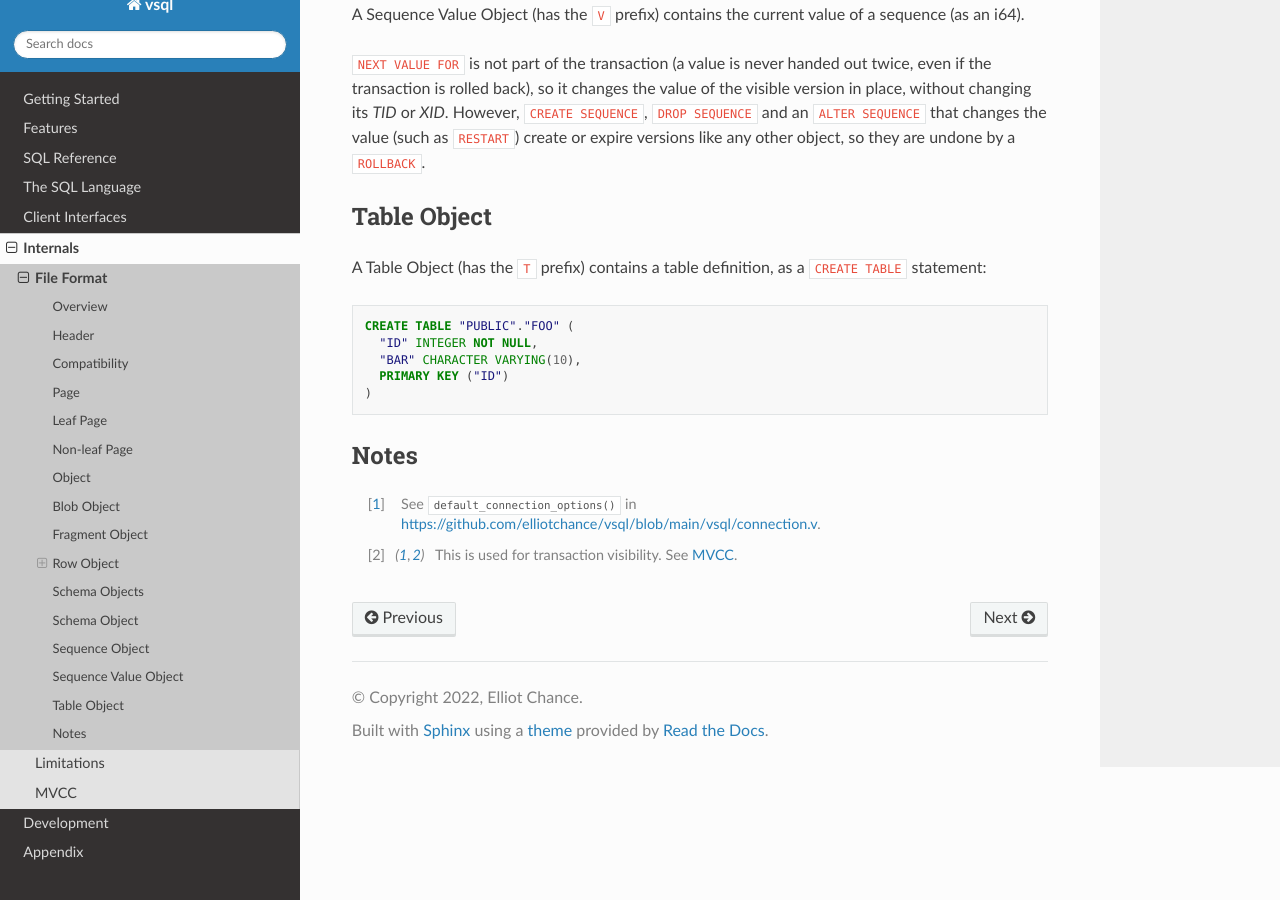
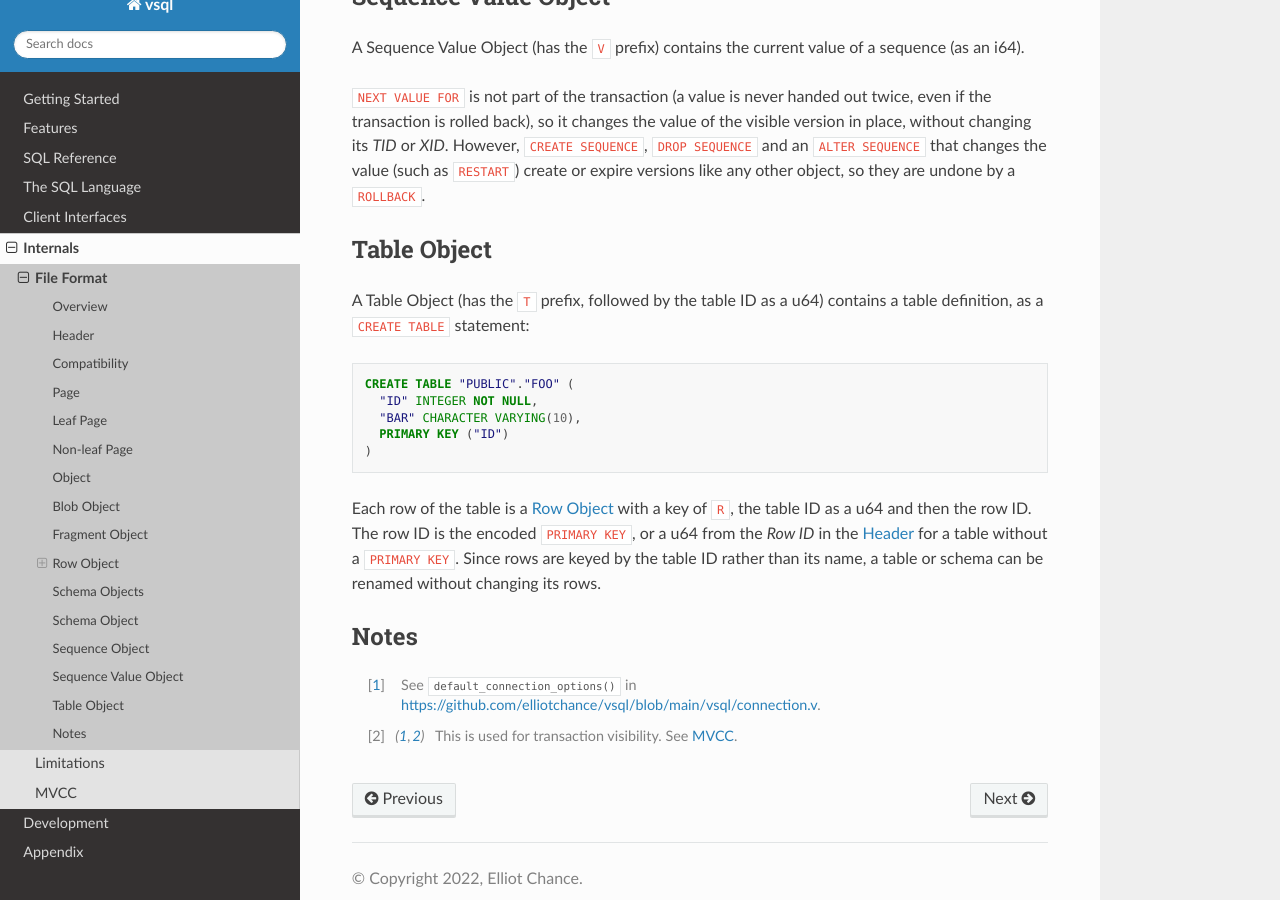
Before and after one commit to elliotchance/vsql, a Sphinx documentation site: the page built from docs/file-format.rst, in a window 1280 px wide and 900 px high, scrolled down 8476 px. Built offline with Sphinx 7.4.7 and the Read the Docs theme 3.1.0, drawn with Linux system fonts in a browser that asks for light colours; some of the changed text lies outside the part shown.

Commit message:
storage: Key rows by a numeric table ID
Rows were keyed by the table name followed by ':', so the rows of a table
named "A:B" were also read as rows of "A". Each table now gets an ID from a
counter in the header that is never reused, and rows and the table record are
keyed by it. This also means a table or schema can be renamed later without
rewriting its rows.

Names containing a '.' had the same problem: "A.B".C and A."B.C" were the same
table or sequence, and "A.B".C couldn't be created at all. They're now quoted
wherever names are joined.

This also fixes the build on main: Btree.get still used an int transaction ID
after they became u64.

The file format version isn't changed here, it will be bumped once before the
next release.

Fixes #285

Co-Authored-By: Claude Opus 5.5 <noreply@anthropic.com>

```diff
--- a/docs/file-format.rst
+++ b/docs/file-format.rst
@@ -95,8 +95,13 @@ remaining space is reserved (see `Compatibility`_).
     - The IDs of the transactions that are in progress. Unused slots are 0.
 
   * - 2088
+    - *Table ID*
+    - u64 (8 bytes)
+    - The last table ID that was issued. Table IDs are never reused.
+
+  * - 2096
     - *Reserved*
-    - 2008 bytes
+    - 2000 bytes
     - Zero in this version of the file format. See `Compatibility`_.
 
 Compatibility
@@ -494,8 +499,8 @@ so they are undone by a ``ROLLBACK``.
 Table Object
 ------------
 
-A Table Object (has the ``T`` prefix) contains a table definition, as a
-``CREATE TABLE`` statement:
+A Table Object (has the ``T`` prefix, followed by the table ID as a u64)
+contains a table definition, as a ``CREATE TABLE`` statement:
 
 .. code-block:: sql
 
@@ -505,6 +510,12 @@ A Table Object (has the ``T`` prefix) contains a table definition, as a
     PRIMARY KEY ("ID")
   )
 
+Each row of the table is a `Row Object`_ with a key of ``R``, the table ID as a
+u64 and then the row ID. The row ID is the encoded ``PRIMARY KEY``, or a u64
+from the *Row ID* in the `Header`_ for a table without a ``PRIMARY KEY``.
+Since rows are keyed by the table ID rather than its name, a table or schema
+can be renamed without changing its rows.
+
 Notes
 -----
 
--- a/docs/v-client-library-docs.rst
+++ b/docs/v-client-library-docs.rst
@@ -637,6 +637,9 @@ struct Table
    mut:
    	// The tid is the transaction ID that created this table.
    	tid u64
+   	// The id is unique for each table in the file and never reused. Rows are
+   	// keyed by it, see row_key_prefix.
+   	id u64
    pub mut:
    	// The name of the table including the schema.
    	name Identifier
```
Also changed, not shown: 10 other files.
